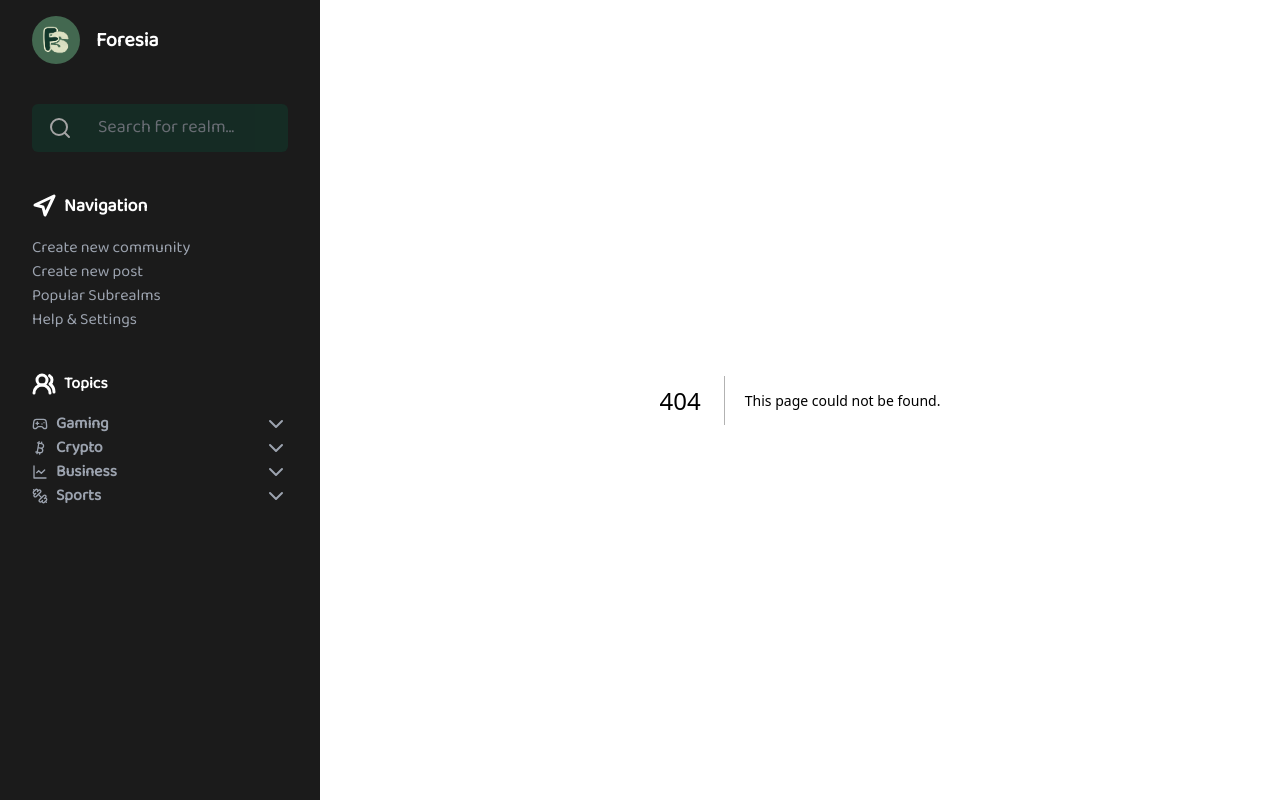
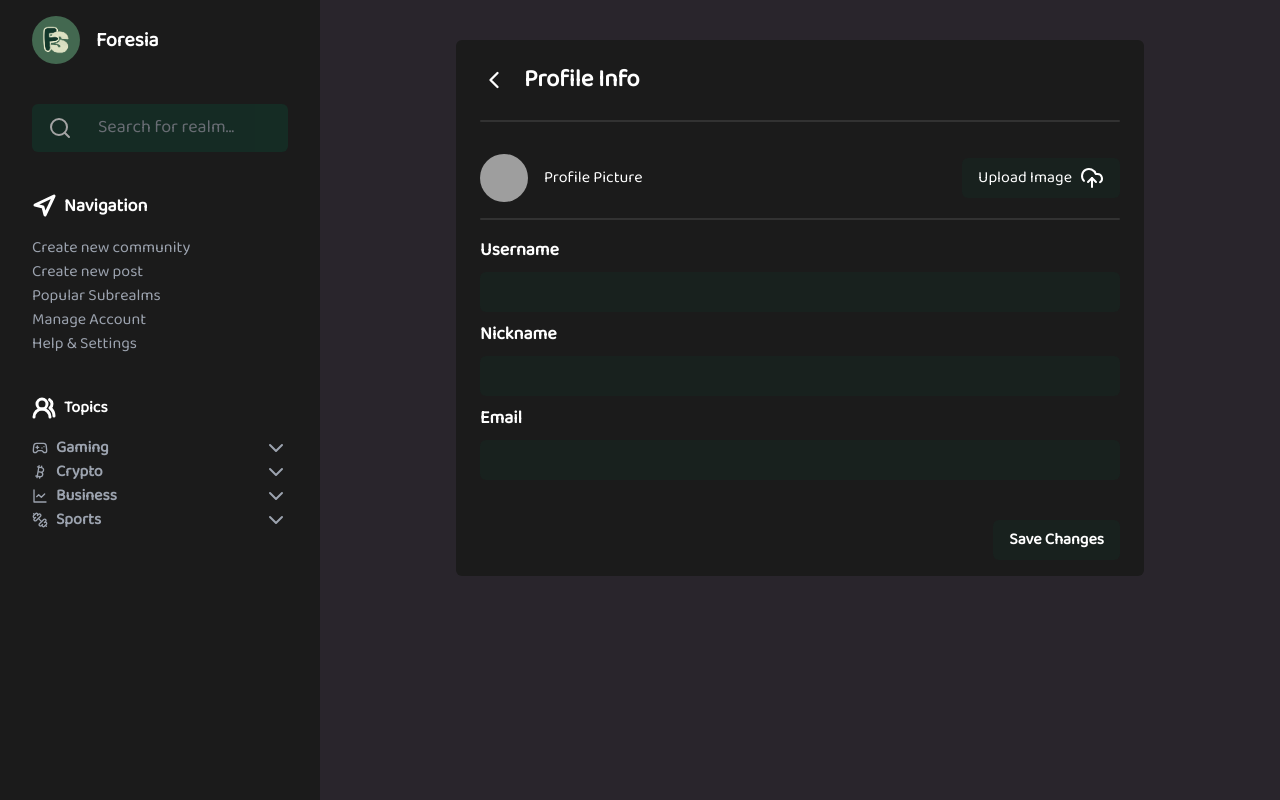
Before and after one commit to KagChi/foresia, a Next.js app: page /account in a window 1280 px wide. Before the commit this address had no page. Built offline with nearby package versions, Linux system fonts and the light colour scheme; grey boxes are pictures that could not be loaded.

Commit message:
feat: update max width

```diff
--- /dev/null
+++ b/src/app/account/page.tsx
@@ -0,0 +1,56 @@
+"use client";
+
+import { ChevronLeft, CloudUpload } from "lucide-react";
+import Image from "next/image";
+
+export default function Account() {
+    return (
+        <>
+            <div className="container flex w-full max-w-3xl flex-col items-center justify-center gap-2 p-10">
+                <div className="flex w-full flex-col gap-4 rounded-md bg-[#1B1B1B] px-6 py-4 text-white">
+                    <a href="/" className="flex flex-row gap-4 py-2 md:items-center">
+                        <ChevronLeft size={28} />
+                        <p className="text-2xl font-bold">Profile Info</p>
+                    </a>
+
+                    <div className="h-0.5 w-full rounded bg-white opacity-10" />
+
+                    <div className="mt-4 flex flex-row items-center justify-between">
+                        <div className="flex flex-col gap-4 md:flex-row md:items-center">
+                            <Image className="size-12 rounded-full" width={512} height={512} src={"https://cdn.discordapp.com/avatars/499021389572079620/3aff1ea56f6f1d87e0578642db2853dc.png?size=1024"} alt={"Avatar"} />
+                            <p>Profile Picture</p>
+                        </div>
+
+                        <button onClick={() => document.getElementById("image")?.click()} className="flex h-10 min-w-fit flex-row items-center justify-between gap-2 rounded-md bg-[#12372A40] px-4 py-2 text-xs md:text-base">
+                            <p>Upload Image</p>
+                            <CloudUpload />
+                        </button>
+                    </div>
+
+                    <div className="h-0.5 w-full rounded bg-white opacity-10" />
+
+                    <div className="flex flex-col gap-2">
+                        <div className="flex flex-col gap-2 text-white">
+                            <p className="text-lg font-semibold">Username</p>
+                            <input className="min-h-8 rounded-md bg-[#12372A40] px-4 py-2 outline-none" />
+                        </div>
+
+                        <div className="flex flex-col gap-2 text-white">
+                            <p className="text-lg font-semibold">Nickname</p>
+                            <input className="min-h-8 rounded-md bg-[#12372A40] px-4 py-2 outline-none" />
+                        </div>
+
+                        <div className="flex flex-col gap-2 text-white">
+                            <p className="text-lg font-semibold">Email</p>
+                            <input className="min-h-8 rounded-md bg-[#12372A40] px-4 py-2 outline-none" />
+                        </div>
+                    </div>
+
+                    <button onClick={() => document.getElementById("image")?.click()} className="ml-auto mt-6 flex h-10 min-w-fit flex-row items-center justify-between gap-2 rounded-md bg-[#12372A40] px-4 py-2 text-xs font-bold md:text-base">
+                        <p>Save Changes</p>
+                    </button>
+                </div>
+            </div>
+        </>
+    );
+}
--- a/src/app/create/community/page.tsx
+++ b/src/app/create/community/page.tsx
@@ -14,7 +14,7 @@ export default function Create() {
 
     return (
         <>
-            <div className="container flex w-full flex-col gap-2 p-10 lg:max-w-6xl">
+            <div className="container flex max-w-3xl flex-col gap-2 p-10">
                 <p className="text-4xl font-bold text-white">Create new community</p>
 
                 <div className="mt-12 flex flex-col gap-2 md:w-4/5 ">
--- a/src/app/create/post/page.tsx
+++ b/src/app/create/post/page.tsx
@@ -5,7 +5,7 @@ import { CloudUpload, Send } from "lucide-react";
 export default function Create() {
     return (
         <>
-            <div className="container flex w-full flex-col gap-2 p-10 lg:max-w-6xl">
+            <div className="container flex max-w-3xl flex-col gap-2 p-10">
                 <p className="text-4xl font-bold text-white">Create new post</p>
 
                 <div className="mt-12 flex flex-col gap-2 md:w-4/5 ">
--- a/src/app/page.tsx
+++ b/src/app/page.tsx
@@ -4,12 +4,12 @@ import { PencilLine } from "lucide-react";
 export default function Home() {
     return (
         <>
-            <div className="container relative flex w-full flex-col gap-2 p-10 lg:max-w-6xl">
+            <div className="container relative flex flex-col items-center gap-2 p-10">
                 <a href="/create/post" className="fixed bottom-4 right-4 z-50 flex items-center rounded-full bg-[#12372A] p-3">
                     <PencilLine color="white" />
                 </a>
 
-                <div className="flex flex-col gap-4">
+                <div className="flex max-w-3xl flex-col gap-4">
                     <ContentCard
                         avatar="https://cdn.discordapp.com/avatars/597678468280614922/a39daa2dd7e9bea3c68ac80515f3c45a.png?size=1024"
                         user="ArkanDash"
--- a/src/components/ContentCard.tsx
+++ b/src/components/ContentCard.tsx
@@ -35,7 +35,7 @@ export const ContentCard = (props: ContentCardProps) => {
     }, [fullscreenState]);
 
     return (
-        <div className="flex w-full cursor-pointer flex-col-reverse gap-6 rounded-md p-2 hover:bg-[#12372A40] md:p-4 lg:w-3/4">
+        <div className="flex w-full cursor-pointer flex-col-reverse gap-6 rounded-md p-2 hover:bg-[#12372A40] md:p-4">
             <div className="flex h-10 flex-row items-center justify-between">
                 <div className="flex h-full w-fit flex-row items-center gap-1 rounded-full bg-[#1B1B1B] px-4 text-sm text-white md:text-lg">
                     <ChevronUp strokeWidth={3} color="#5da35d" />
--- a/src/components/Sidebar.tsx
+++ b/src/components/Sidebar.tsx
@@ -61,6 +61,7 @@ export const Sidebar = () => {
                         <a href="/create/community" className="font-medium text-gray-400">Create new community</a>
                         <a href="/create/post" className="font-medium text-gray-400">Create new post</a>
                         <a href="/popular" className="font-medium text-gray-400">Popular Subrealms</a>
+                        <a href="/account" className="font-medium text-gray-400">Manage Account</a>
                         <a href="/settings" className="font-medium text-gray-400">Help & Settings</a>
                     </div>
                 </div>
```
